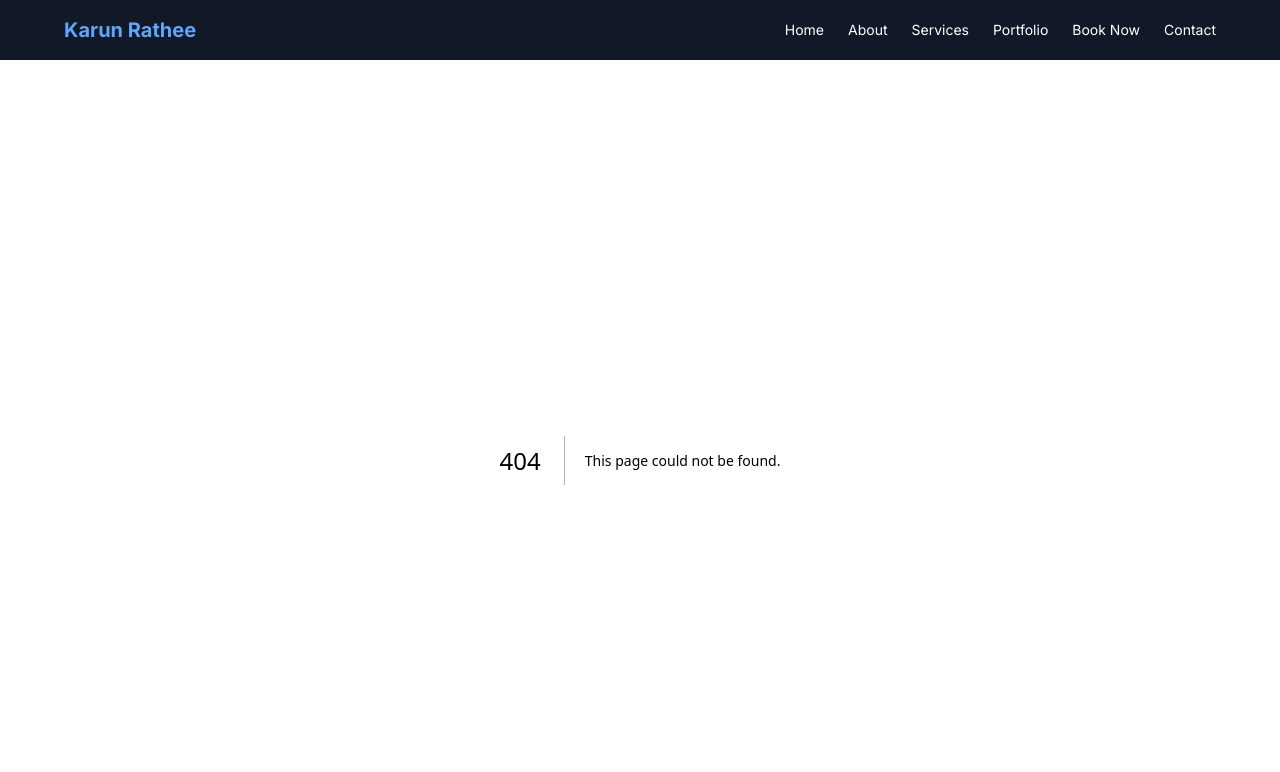
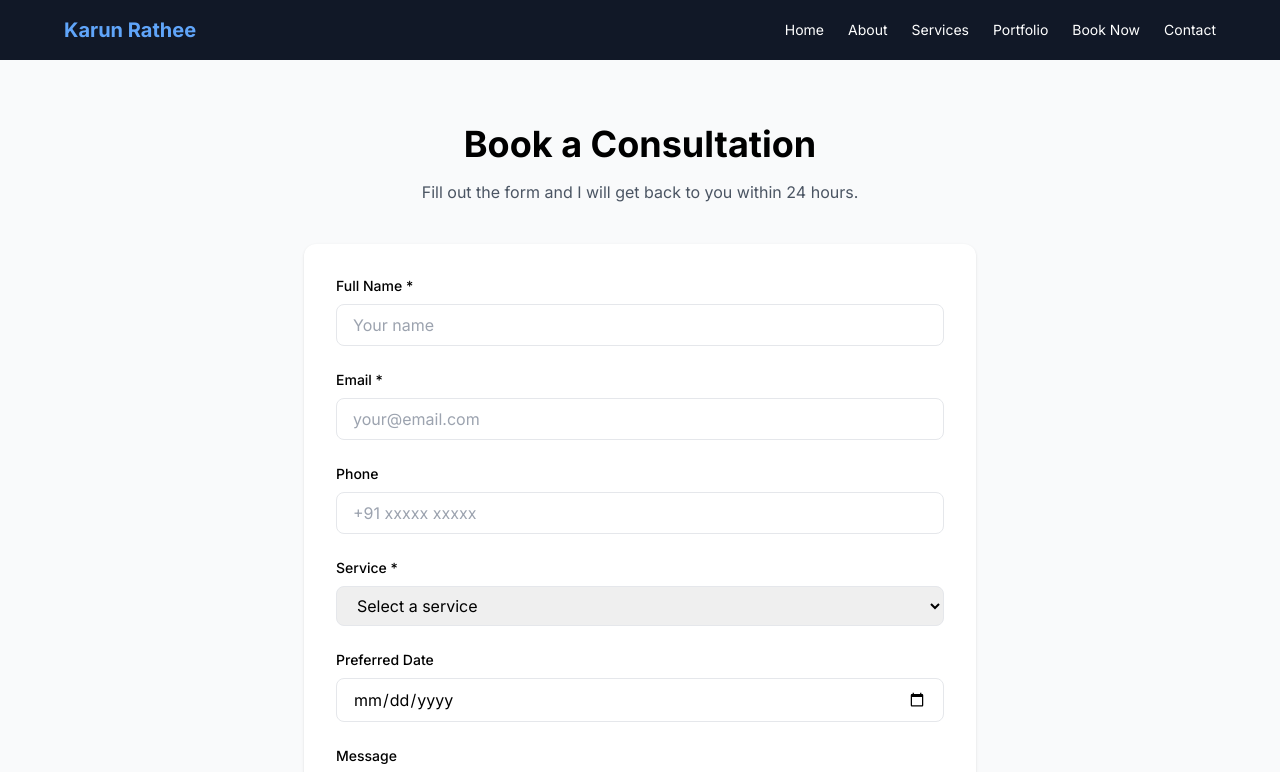
Before and after one commit to KARUN-499/karun-portfolio, a Next.js app: page /booking in a window 1280 px wide. Before the commit this address had no page. Shown: the top 772 px of the page. Built offline with nearby package versions, Linux system fonts and the light colour scheme.

Commit message:
Create page.tsx

```diff
--- /dev/null
+++ b/app/booking/page.tsx
@@ -0,0 +1,26 @@
+'use client'
+import { useState } from 'react'
+
+export default function BookingPage() {
+  const [form, setForm] = useState({ name: '', email: '', phone: '', service: '', date: '', message: '' })
+  const [submitted, setSubmitted] = useState(false)
+  const handleSubmit = (e: React.FormEvent) => { e.preventDefault(); setSubmitted(true) }
+  if (submitted) return (<div className="min-h-screen flex items-center justify-center"><div className="bg-white p-10 rounded-xl shadow text-center"><h2 className="text-2xl font-bold mb-2">Booking Confirmed!</h2><p className="text-gray-600">Thank you {form.name}! I will contact you at {form.email} within 24 hours.</p></div></div>)
+  return (
+    <main className="min-h-screen bg-gray-50 py-16 px-6">
+      <div className="max-w-2xl mx-auto">
+        <h1 className="text-4xl font-bold text-center mb-4">Book a Consultation</h1>
+        <p className="text-center text-gray-600 mb-10">Fill out the form and I will get back to you within 24 hours.</p>
+        <form onSubmit={handleSubmit} className="bg-white rounded-xl shadow p-8 space-y-6">
+          <div><label className="block text-sm font-medium mb-2">Full Name *</label><input required type="text" value={form.name} onChange={e => setForm({...form, name: e.target.value})} className="w-full border rounded-lg px-4 py-2" placeholder="Your name" /></div>
+          <div><label className="block text-sm font-medium mb-2">Email *</label><input required type="email" value={form.email} onChange={e => setForm({...form, email: e.target.value})} className="w-full border rounded-lg px-4 py-2" placeholder="your@email.com" /></div>
+          <div><label className="block text-sm font-medium mb-2">Phone</label><input type="tel" value={form.phone} onChange={e => setForm({...form, phone: e.target.value})} className="w-full border rounded-lg px-4 py-2" placeholder="+91 xxxxx xxxxx" /></div>
+          <div><label className="block text-sm font-medium mb-2">Service *</label><select required value={form.service} onChange={e => setForm({...form, service: e.target.value})} className="w-full border rounded-lg px-4 py-2"><option value="">Select a service</option><option>Web Development</option><option>Graphic Design</option><option>Digital Marketing</option><option>Mobile App Development</option><option>SEO Optimization</option><option>Content Writing</option></select></div>
+          <div><label className="block text-sm font-medium mb-2">Preferred Date</label><input type="date" value={form.date} onChange={e => setForm({...form, date: e.target.value})} className="w-full border rounded-lg px-4 py-2" /></div>
+          <div><label className="block text-sm font-medium mb-2">Message</label><textarea rows={4} value={form.message} onChange={e => setForm({...form, message: e.target.value})} className="w-full border rounded-lg px-4 py-2" placeholder="Tell me about your project..."></textarea></div>
+          <button type="submit" className="w-full bg-blue-600 text-white py-3 rounded-lg font-semibold hover:bg-blue-700">Submit Booking Request</button>
+        </form>
+      </div>
+    </main>
+  )
+}
```
